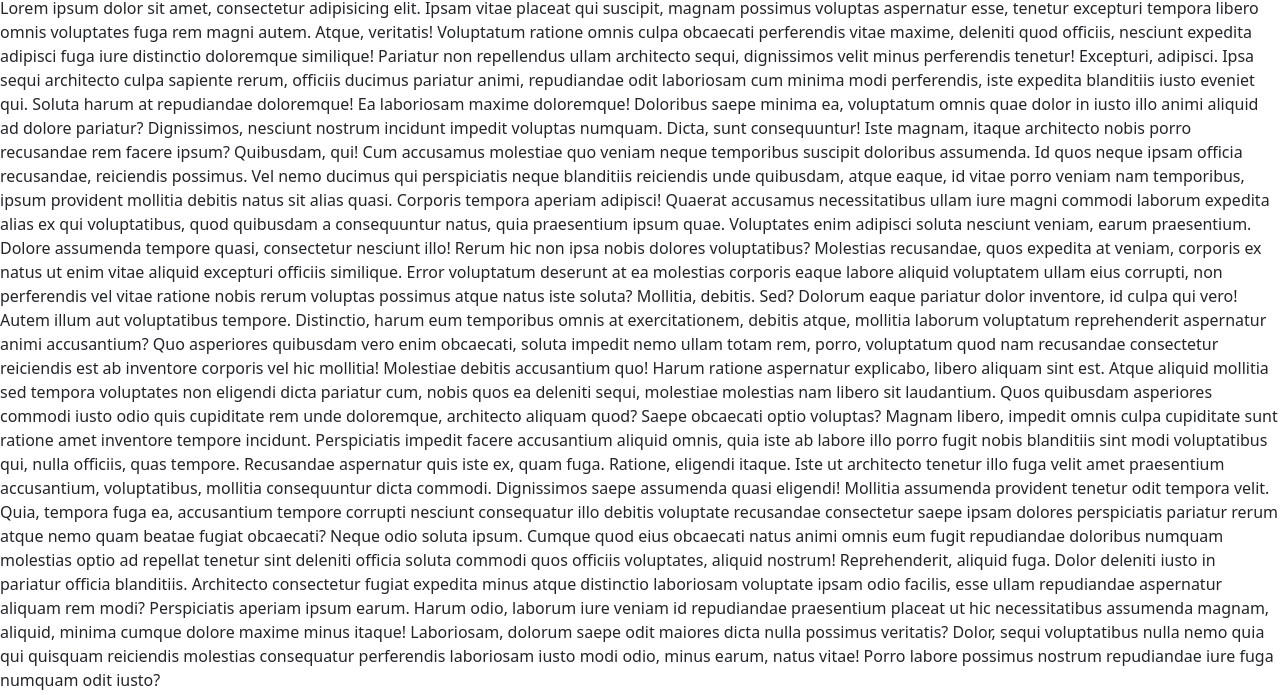
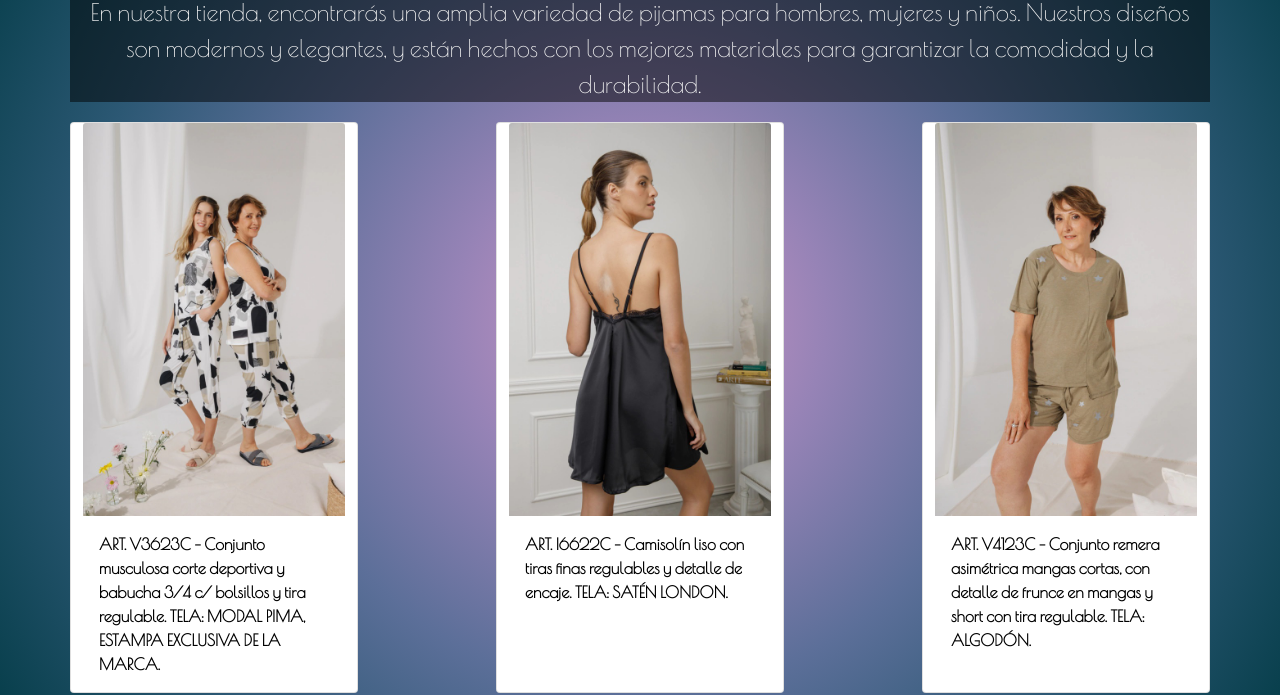
Before and after one commit to CiroGil/Bahiana.lz.Lenceria_GilCiro, a plain HTML site: page pages/pijamas.html in a window 1280 px wide. Shown: the part 204-899 px from the top of the page. Drawn offline with nearby package versions, Linux system fonts and the light colour scheme.

Commit message:
Se termino paginas Pijamas y Sexy

```diff
--- a/pages/pijamas.html
+++ b/pages/pijamas.html
@@ -90,28 +90,43 @@
 </header>
 <!-- /ENCABEZADO -->
 <!-- Contenido -->
-    <main>
-    <h1>Pijamas</h1>
-    <p>Lorem ipsum dolor sit amet, consectetur adipisicing elit. Ipsam vitae placeat qui suscipit, magnam possimus voluptas aspernatur esse, tenetur excepturi tempora libero omnis voluptates fuga rem magni autem. Atque, veritatis!
-    Voluptatum ratione omnis culpa obcaecati perferendis vitae maxime, deleniti quod officiis, nesciunt expedita adipisci fuga iure distinctio doloremque similique! Pariatur non repellendus ullam architecto sequi, dignissimos velit minus perferendis tenetur!
-    Excepturi, adipisci. Ipsa sequi architecto culpa sapiente rerum, officiis ducimus pariatur animi, repudiandae odit laboriosam cum minima modi perferendis, iste expedita blanditiis iusto eveniet qui. Soluta harum at repudiandae doloremque!
-    Ea laboriosam maxime doloremque! Doloribus saepe minima ea, voluptatum omnis quae dolor in iusto illo animi aliquid ad dolore pariatur? Dignissimos, nesciunt nostrum incidunt impedit voluptas numquam. Dicta, sunt consequuntur!
-    Iste magnam, itaque architecto nobis porro recusandae rem facere ipsum? Quibusdam, qui! Cum accusamus molestiae quo veniam neque temporibus suscipit doloribus assumenda. Id quos neque ipsam officia recusandae, reiciendis possimus.
-    Vel nemo ducimus qui perspiciatis neque blanditiis reiciendis unde quibusdam, atque eaque, id vitae porro veniam nam temporibus, ipsum provident mollitia debitis natus sit alias quasi. Corporis tempora aperiam adipisci!
-    Quaerat accusamus necessitatibus ullam iure magni commodi laborum expedita alias ex qui voluptatibus, quod quibusdam a consequuntur natus, quia praesentium ipsum quae. Voluptates enim adipisci soluta nesciunt veniam, earum praesentium.
-    Dolore assumenda tempore quasi, consectetur nesciunt illo! Rerum hic non ipsa nobis dolores voluptatibus? Molestias recusandae, quos expedita at veniam, corporis ex natus ut enim vitae aliquid excepturi officiis similique.
-    Error voluptatum deserunt at ea molestias corporis eaque labore aliquid voluptatem ullam eius corrupti, non perferendis vel vitae ratione nobis rerum voluptas possimus atque natus iste soluta? Mollitia, debitis. Sed?
-    Dolorum eaque pariatur dolor inventore, id culpa qui vero! Autem illum aut voluptatibus tempore. Distinctio, harum eum temporibus omnis at exercitationem, debitis atque, mollitia laborum voluptatum reprehenderit aspernatur animi accusantium?
-    Quo asperiores quibusdam vero enim obcaecati, soluta impedit nemo ullam totam rem, porro, voluptatum quod nam recusandae consectetur reiciendis est ab inventore corporis vel hic mollitia! Molestiae debitis accusantium quo!
-    Harum ratione aspernatur explicabo, libero aliquam sint est. Atque aliquid mollitia sed tempora voluptates non eligendi dicta pariatur cum, nobis quos ea deleniti sequi, molestiae molestias nam libero sit laudantium.
-    Quos quibusdam asperiores commodi iusto odio quis cupiditate rem unde doloremque, architecto aliquam quod? Saepe obcaecati optio voluptas? Magnam libero, impedit omnis culpa cupiditate sunt ratione amet inventore tempore incidunt.
-    Perspiciatis impedit facere accusantium aliquid omnis, quia iste ab labore illo porro fugit nobis blanditiis sint modi voluptatibus qui, nulla officiis, quas tempore. Recusandae aspernatur quis iste ex, quam fuga.
-    Ratione, eligendi itaque. Iste ut architecto tenetur illo fuga velit amet praesentium accusantium, voluptatibus, mollitia consequuntur dicta commodi. Dignissimos saepe assumenda quasi eligendi! Mollitia assumenda provident tenetur odit tempora velit.
-    Quia, tempora fuga ea, accusantium tempore corrupti nesciunt consequatur illo debitis voluptate recusandae consectetur saepe ipsam dolores perspiciatis pariatur rerum atque nemo quam beatae fugiat obcaecati? Neque odio soluta ipsum.
-    Cumque quod eius obcaecati natus animi omnis eum fugit repudiandae doloribus numquam molestias optio ad repellat tenetur sint deleniti officia soluta commodi quos officiis voluptates, aliquid nostrum! Reprehenderit, aliquid fuga.
-    Dolor deleniti iusto in pariatur officia blanditiis. Architecto consectetur fugiat expedita minus atque distinctio laboriosam voluptate ipsam odio facilis, esse ullam repudiandae aspernatur aliquam rem modi? Perspiciatis aperiam ipsum earum.
-    Harum odio, laborum iure veniam id repudiandae praesentium placeat ut hic necessitatibus assumenda magnam, aliquid, minima cumque dolore maxime minus itaque! Laboriosam, dolorum saepe odit maiores dicta nulla possimus veritatis?
-    Dolor, sequi voluptatibus nulla nemo quia qui quisquam reiciendis molestias consequatur perferendis laboriosam iusto modi odio, minus earum, natus vitae! Porro labore possimus nostrum repudiandae iure fuga numquam odit iusto?</p>
+    <main class="contenido_pagina_principal">
+        <div class="container">
+            <div class="row py-2 fila_mallas">
+                <h1 class="col-12 text-center titulo_pages">Pijamas</h1>
+                <p class="col-12 text-center parrafo_pages">En nuestra tienda, encontrarás una amplia variedad de pijamas para hombres, mujeres y niños. Nuestros diseños son modernos y elegantes, y están hechos con los mejores materiales para garantizar la comodidad y la durabilidad.</p>
+                <p class="col-12 text-center parrafo_movil">No te pierdas la oportunidad de disfrutar de una buena noche de sueño en nuestros pijamas. ¡Visítanos en línea o en nuestra tienda física y descubre lo que tenemos para ofrecerte!
+                </p>
+
+                <div class="card mt-1" style="width: 18rem;">
+                    <img src="../asesst/img/Pijama_Card_1.jpg" class="card-img-top" alt="Lenceria_01">
+                    <div class="card-body">
+                    <p class="card-text texto_card">ART. V3623C - Conjunto musculosa corte deportiva y babucha 3/4 c/ bolsillos y tira regulable.
+                        TELA: MODAL PIMA, ESTAMPA EXCLUSIVA DE LA MARCA.</p>
+                    </div>
+                </div>
+
+                <div class="card mt-1" style="width: 18rem;">
+                    <img src="../asesst/img/Pijama_Card_2.jpg" class="card-img-top" alt="Lenceria_02">
+                    <div class="card-body">
+                    <p class="card-text texto_card">ART. I6622C - Camisolín liso con tiras finas regulables y detalle de encaje.
+                        TELA: SATÉN LONDON.</p>
+                    </div>
+                </div>
+
+                <div class="card mt-1" style="width: 18rem;">
+                    <img src="../asesst/img/Pijama_Card_3.jpg" class="card-img-top" alt="Lenceria_03">
+                    <div class="card-body">
+                    <p class="card-text texto_card">ART. V4123C - Conjunto remera asimétrica mangas cortas, con detalle de frunce en mangas y short con tira regulable.
+                    TELA: ALGODÓN.</p>
+                    </div>
+                </div>
+
+
+            </div>
+        </div>
+
+
     </main>
 <!-- /Contenido -->
 
```
Also changed, not shown: pages/lenceria.html (+5 -5 lines), pages/mallas.html (+10 -8 lines), pages/sexy.html (+31 -22 lines), asesst/img/Pijama_Card_1.jpg (added), asesst/img/Pijama_Card_2.jpg (added), asesst/img/Pijama_Card_3.jpg (added), asesst/img/Sexy_Card_1.jpg (added), asesst/img/Sexy_Card_2.jpg (added), asesst/img/Sexy_Card_3.jpg (added).
